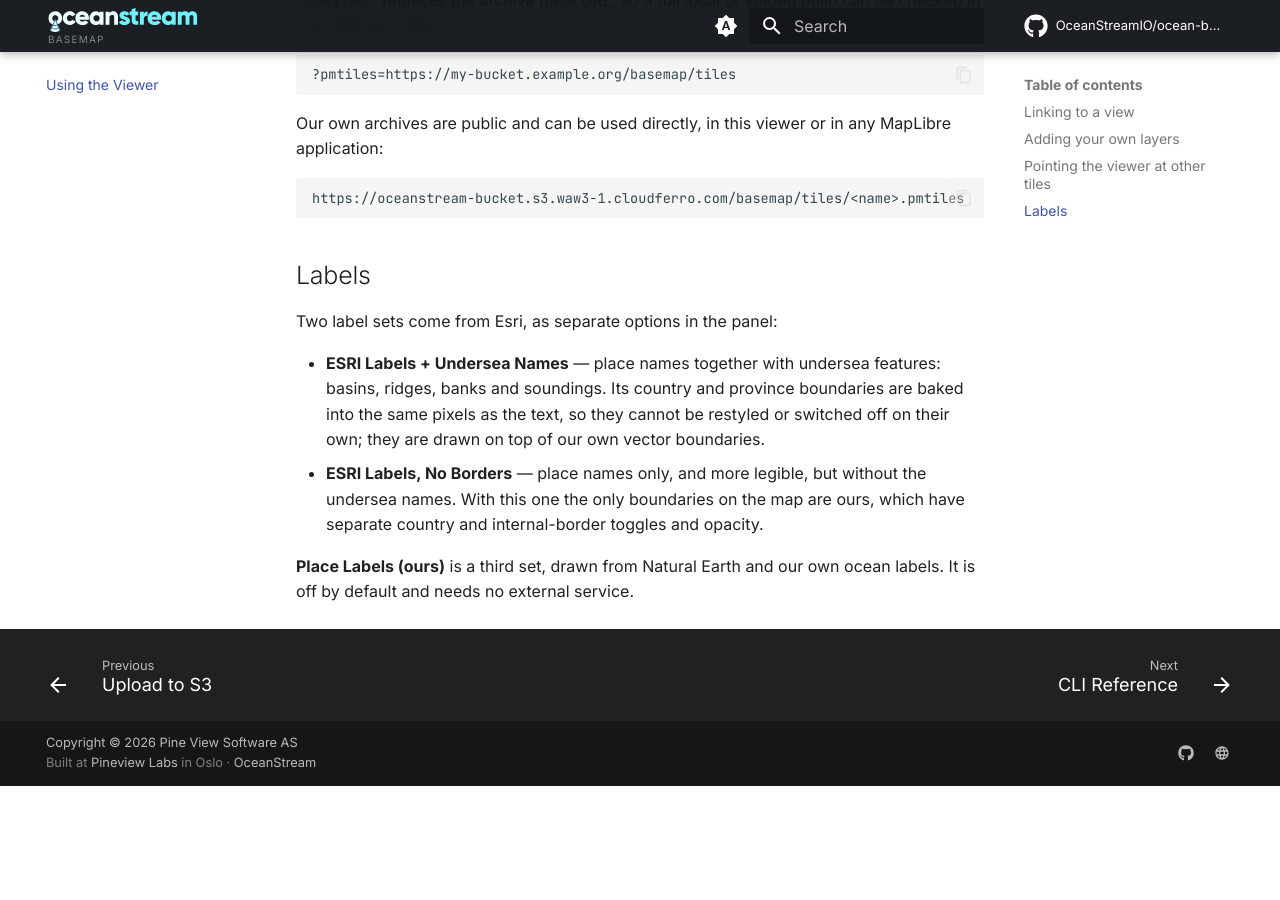
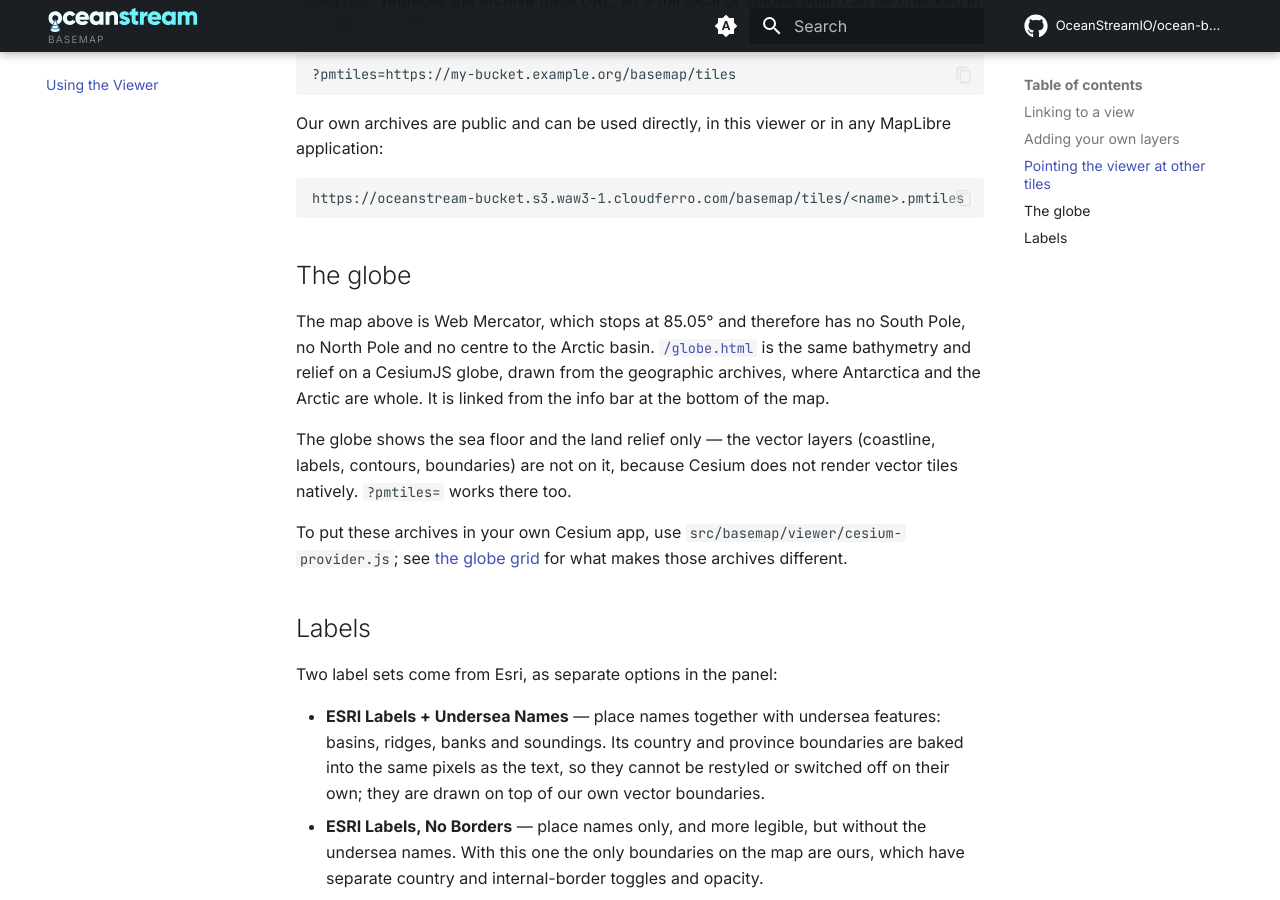
Before and after one commit to OceanStreamIO/ocean-basemap, an MkDocs documentation site: the page built from docs/viewer.md, in a window 1280 px wide and 900 px high, scrolled down 1464 px. Built offline with MkDocs 1.6.1 and Material for MkDocs 9.7.7, drawn with Linux system fonts in a browser that asks for light colours; comment, search, counter and statistics services are not loaded; before the commit the page ends 2250 px from its top, so only the background shows below that.

Commit message:
feat: publish the globe page and link it from the map
apply.sh staged three files by name, so the globe page and its provider would
not have reached the cluster. The info bar now carries the link, since a 2D
Mercator map gives no hint that the poles are missing from it at all.

Co-Authored-By: Claude Opus 5 <noreply@anthropic.com>

````diff
--- a/docs/viewer.md
+++ b/docs/viewer.md
@@ -67,6 +67,22 @@ MapLibre application:
 https://oceanstream-bucket.s3.waw3-1.cloudferro.com/basemap/tiles/<name>.pmtiles
 ```
 
+## The globe
+
+The map above is Web Mercator, which stops at 85.05° and therefore has no South
+Pole, no North Pole and no centre to the Arctic basin. [`/globe.html`](https://project-oceanstream-basemap.lab.dive.edito.eu/globe.html)
+is the same bathymetry and relief on a CesiumJS globe, drawn from the geographic
+archives, where Antarctica and the Arctic are whole. It is linked from the info
+bar at the bottom of the map.
+
+The globe shows the sea floor and the land relief only — the vector layers
+(coastline, labels, contours, boundaries) are not on it, because Cesium does not
+render vector tiles natively. `?pmtiles=` works there too.
+
+To put these archives in your own Cesium app, use
+`src/basemap/viewer/cesium-provider.js`; see
+[the globe grid](pipeline/globe.md) for what makes those archives different.
+
 ## Labels
 
 Two label sets come from Esri, as separate options in the panel:
--- a/src/basemap/viewer/index.html
+++ b/src/basemap/viewer/index.html
@@ -53,6 +53,10 @@
   <span class="sep">|</span>
   <span id="coord-display" title="Cursor position">—</span>
   <button id="coord-fmt-btn" class="icon-btn small" title="Toggle DD / DMS">DD</button>
+  <span class="sep">|</span>
+  <!-- This map is Web Mercator, which has no poles. The globe draws the
+       geographic archives, where Antarctica and the Arctic basin are whole. -->
+  <a id="globe-link" href="./globe.html" title="3D globe, with the poles">Globe</a>
 </div>
 
 <!-- ───── Measurement toolbar (top-right, below nav control) ───── -->
--- a/src/basemap/viewer/style.css
+++ b/src/basemap/viewer/style.css
@@ -138,6 +138,11 @@ input[type="range"].opacity-slider::-moz-range-thumb {
   user-select: none;
 }
 
+.info-bar a {
+  color: #7fc4ff; text-decoration: none; padding: 0 4px;
+}
+.info-bar a:hover { text-decoration: underline; }
+
 /* === Measurement toolbar (top-right) === */
 .toolbar {
   position: absolute; top: 120px; right: 12px; z-index: 10;
````
Also changed, not shown: 1 other file.
